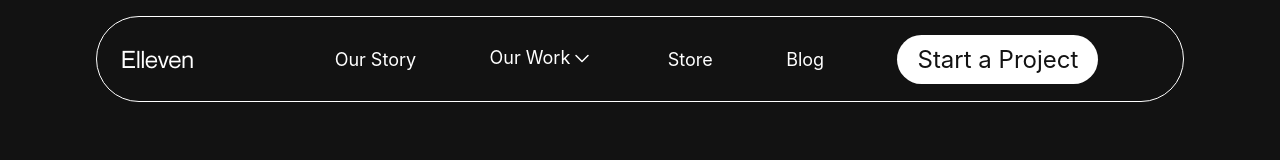
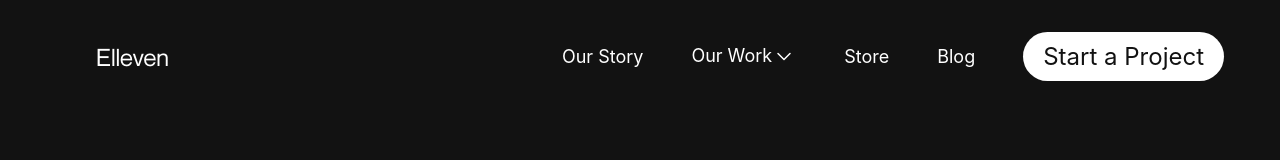
Before and after one commit to enochmakafui/Elleven, a React (Vite) app: page / in a window 1280 px wide. Shown: the top 160 px of the page. Built offline with nearby package versions, Linux system fonts and the light colour scheme; a small style sheet from the web is missing; a web font is replaced by a local one.

Commit message:
fix nav bar

```diff
--- a/src/CSS/Nav.css
+++ b/src/CSS/Nav.css
@@ -2,19 +2,23 @@ nav {
     display: flex;
     justify-content: space-between;
     align-items: center;
-    gap: 22.125rem;
-    margin:1rem var(--margin-x);
-    border: 1px solid #fff;
-    border-radius: 128px;
-    padding: 0.1rem 1.5rem;
-
+    /* gap: 22.125rem; */
+    margin:1rem  2rem 1rem var(--margin-x);
+    /* border: 1px solid #fff; */
+    /* border-radius: 128px; */
+    /* padding: 0.1rem 1.5rem; */
+    /* background-color:red ; */
+    /* width:80%; */
+    /* position: sticky; */
+    /* top: 0; */
+    /* z-index: 1001; */
   }
 
   nav ul {
     display: flex;
     align-items: center;
-    justify-content: space-around;
-    flex: 1;
+    gap:3rem;
+    /* flex: 1; */
     font-family:
       SF Pro Display,
       sans-serif;
--- a/src/CSS/Testimonial.css
+++ b/src/CSS/Testimonial.css
@@ -15,9 +15,6 @@
   .testimonial-text{
     display: flex;
     flex-direction: column;
-    /* justify-content: center; */
-    /* align-items: center; */
-    /* background-color: #ff7e21; */
     width:80%;
     align-self: center;
     justify-self: center;
@@ -25,11 +22,8 @@
   }
   .testimonial p{
     font-size: 48px;
-    /* text-align: center; */
     font-weight: 400;
-
-    /* width: 80%; */
-
+    text-align: justify;
   }
   .testimonial .profile{
     display: flex;
--- a/src/components/LerpCircle.jsx
+++ b/src/components/LerpCircle.jsx
@@ -11,12 +11,12 @@ const LerpCircle = () => {
         outerScale={2}
         hasBlendMode={true}
         outerStyle={{
-          background: "var(--cursor-color)",
+          background: "#fff",
           mixBlendMode: "exclusion",
         }}
         innerStyle={{
-          border: "1px solid var(--cursor-color)",
-          background: "var(--cursor-color)",
+          border: "1px solid #fff",
+          background: " #fff",
           mixBlendMode: "difference",
         }}
       />
```
